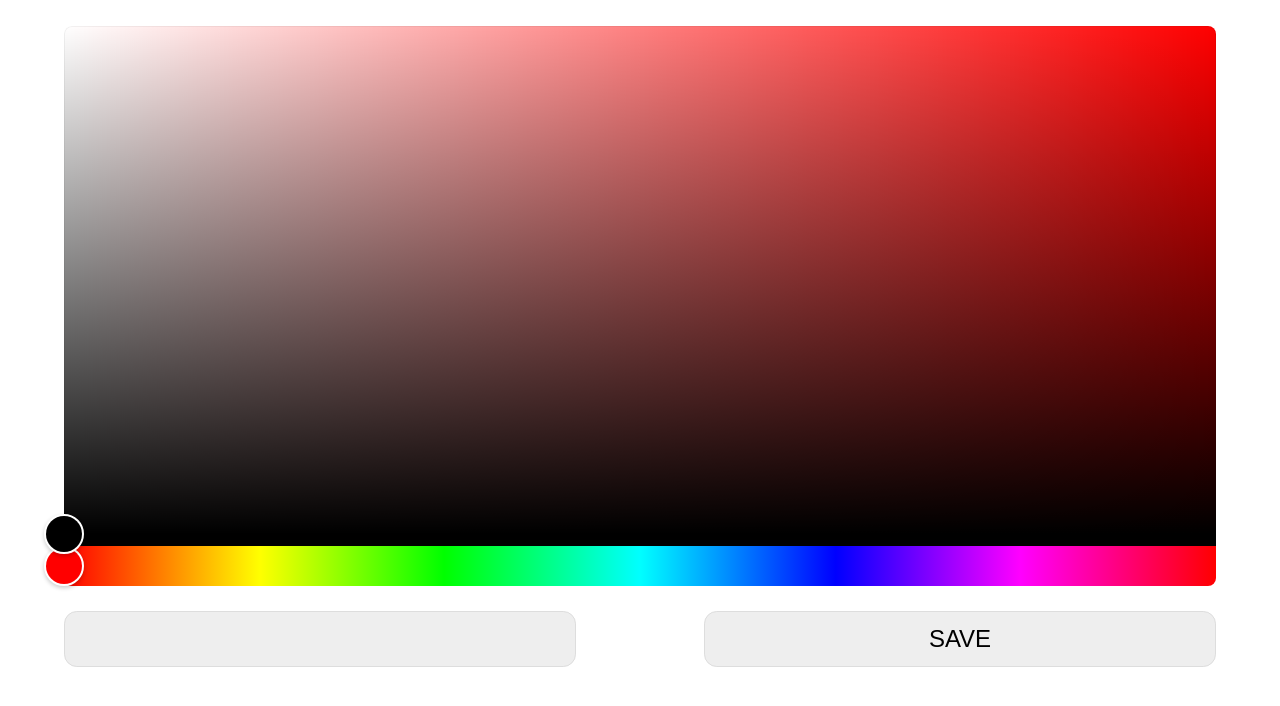
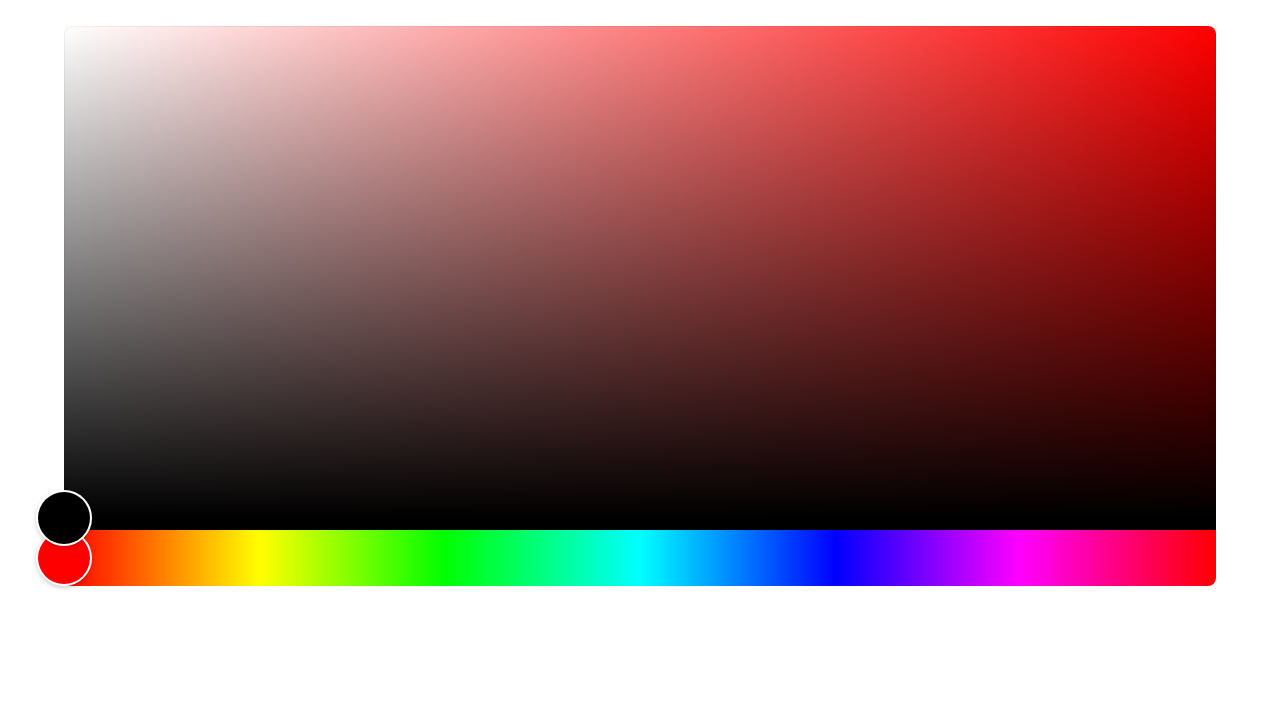
Before and after one commit to rmst/sirius, a React (Create React App) app in the folder webapp/: page / in a window 1280 px wide. Shown: the top 706 px of the page. Built offline with nearby package versions, Linux system fonts and the light colour scheme.

Commit message:
implement_ui_color_init

```diff
--- a/webapp/src/App.js
+++ b/webapp/src/App.js
@@ -14,9 +14,10 @@ function localScript(){
   window.postSetRequest = null
 
   console.log("CC", window.CURRENT_COLOR)
+  console.log("PC", window.PERSISTENT_COLOR)
   // get current color
   let frame = document.getElementById("frame")
-  frame.contentWindow.postMessage({type: "color", rgb: window.CURRENT_COLOR}, frame.src)
+  frame.contentWindow.postMessage({type: "color", current: window.CURRENT_COLOR, persistent: window.PERSISTENT_COLOR}, frame.src)
 
 
 
@@ -87,33 +88,6 @@ function localScript(){
   }, false);
 }
 
-window.addEventListener("message", (event) => {
-  // Do we trust the sender of this message?
-
-  // console.log("Embedded page received message from", event.origin)
-
-  if (! ["http://lampe.local", "http://192.168.99.139", "http://192.168.178.54"].includes(event.origin))
-    return;
-
-
-  if (event.data.type === "color"){
-    // TODO: need to back transform from raw RGB !!
-    // window.CURRENT_COLOR_HEX = rgbToHex(...event.data.rgb)
-    window.CURRENT_COLOR_HEX = "#FFFFFF"
-  } else {
-    // event.source is window.opener
-    // event.data is "hello there!"
-
-    // console.log("EVENT:", event.data)
-    API.initColor = event.data.initColor
-    API.send = (msg) => {event.source.postMessage(msg, event.origin)}
-
-    // init
-    API.send({type: "init", script: `(${localScript.toString()})();`})
-  }
-
-}, false);
-
 
 function hexToRgb(hex) {
   var [_, ...result] = /^#?([a-f\d]{2})([a-f\d]{2})([a-f\d]{2})$/i.exec(hex);
@@ -131,11 +105,15 @@ function rgbToHex(r, g, b) {
 
 function gammaCorrected(rgb, gamma=0.4){
   // assumes values in [0, 1]
-  let correctionExponent = 1/gamma;
-  return rgb.map( x => Math.pow(( x), correctionExponent) )
+  return rgb.map( x => Math.pow(x, 1/gamma) )
 }
 
-function customCorrection(rgb){
+function gammaCorrectedInv(rgb, gamma=0.4){
+  // assumes values in [0, 1]
+  return rgb.map( x => Math.pow(x, gamma) )
+}
+
+function colorCorrect(rgb){
   rgb = rgb.map( x => x / 255 )
 
   rgb = gammaCorrected(rgb)
@@ -149,25 +127,76 @@ function customCorrection(rgb){
   return rgb.map( x => Math.floor(x * 255) )
 }
 
+function colorCorrectInv(rgb){
+  rgb = rgb.map( x => x / 255 )
+
+  rgb = [
+    rgb[0],
+    rgb[1] / 0.65,
+    rgb[2] / 0.65,
+  ]
+
+  rgb = gammaCorrectedInv(rgb)
+
+  return rgb.map( x => Math.floor(x * 255) )
+}
+
+
+function smartTextColor(color){
+  return hexToRgb(color).reduce((a, x)=>a+x) < 3*255*0.8 ? "white" : "gray"
+}
 
 export default function App() {
   const [color, setColor] = useState("#000000");
+  const [persistentColor, setPersistentColor] = useState("#000000");
 
   useEffect(() => {
-    // init
-    setTimeout(() => {
-      setColor(window.CURRENT_COLOR_HEX)
-    }, 200)
+    window.addEventListener("message", (event) => {
+      // Do we trust the sender of this message?
+
+      // console.log("Embedded page received message from", event.origin)
+
+      if (! ["http://lampe.local", "http://192.168.99.139", "http://192.168.178.54"].includes(event.origin))
+        return;
+
+
+      if (event.data.type === "color"){
+        // TODO: need to back transform from raw RGB !!
+        setPersistentColor(rgbToHex(...colorCorrectInv(event.data.persistent)))
+        setColor(rgbToHex(...colorCorrectInv(event.data.current)))
+      } else {
+        // event.source is window.opener
+        // event.data is "hello there!"
+
+        // console.log("EVENT:", event.data)
+        API.initColor = event.data.initColor
+        API.send = (msg) => {event.source.postMessage(msg, event.origin)}
+
+        // init
+        API.send({type: "init", script: `(${localScript.toString()})();`})
+      }
+
+    }, false);
   }, [])
 
 
   function colorChange(hex){
     setColor(hex)
 
-    var rgb = hexToRgb(hex)
-    rgb = customCorrection(rgb)
-    API.send({type: "set", data: rgb})
+    let rgb = hexToRgb(hex)
+    let rgbRaw = colorCorrect(rgb)
+    API.send({type: "set", data: rgbRaw})
   }
+
+  function save(){
+    setPersistentColor(color)
+    API.send({type: "save"})
+  }
+
+  function restore(){
+    colorChange(persistentColor)
+  }
+
   return (
     <div className="App">
       <section className="colorpicker">
@@ -178,10 +207,11 @@ export default function App() {
         Current color is {color}
       </div> */}
 
-      <div className="buttons">
-      < HexColorInput color={color} onChange={colorChange} />
-
-        <button onClick={() => API.send({type: "save"})}>Save</button>
+      <div className="buttons" style={{visibility: color===persistentColor ? "hidden" : "visible"}}>
+      {/* < HexColorInput color={color} onChange={colorChange} /> */}
+        {/* <button style={{backgroundColor: color}}></button> */}
+        <div className="button" onClick={save}>Save <div style={{backgroundColor: color}}></div></div>
+        <div className="button" onClick={restore}>Restore <div style={{backgroundColor: persistentColor}}></div></div>
         {/* <button onClick={() => setColor("#556b2f")}>Choose green</button>
         <button onClick={() => setColor("#207bd7")}>Choose blue</button> */}
       </div>
--- a/webapp/src/index.css
+++ b/webapp/src/index.css
@@ -45,25 +45,25 @@ body {
 
 
 .colorpicker .react-colorful__hue {
-  height: 5vh;
+  height: 7vh;
 }
 
 .colorpicker .react-colorful__hue-pointer,
 .colorpicker .react-colorful__saturation-pointer {
-  width: 5vh;
-  height: 5vh;
+  width: 7vh;
+  height: 7vh;
   /* border-radius: 10vh; */
 }
 
 .buttons {
   /* margin-top: 1vh; */
   display: flex;
-    justify-content: space-between;
-    width: 90vw;
-    /* height: 70vh; */
-    margin: 5vw;
-    margin-top: 2vmax;
-    margin-bottom: 2vmax;
+  justify-content: space-around;
+  width: 90vw;
+  /* height: 70vh; */
+  margin: 5vw;
+  margin-top: 3vmax;
+  margin-bottom: 2vmax;
 }
 
 input {
@@ -90,14 +90,20 @@ input:focus {
 }
 
 
-button {
-  /* display: block; */
+.button {
+  display: flex;
+  align-items: center;
+  justify-content: center;
+
   box-sizing: border-box;
   width: 40vw;
-  height: 7vh;
+  /* width: 100%; */
+  height: 8vh;
   /* margin: 4vw; */
   /* padding: 1vw; */
-  border: 1px solid #ddd;
+  border: 1vmin solid rgba(0, 0, 0, 0.01);
+  /* border: 1vmin solid #ddd; */
+  /* border: 0; */
   border-radius: 1vw;
   background: #eee;
   outline: none;
@@ -105,8 +111,33 @@ button {
   font-size: 3vh;
   text-transform: uppercase;
   text-align: center;
+  user-select: none;
+
+  /* vertical-align: middle; */
+
+  color: rgb(116, 116, 116);
+}
+
+.button:active {
+  border-color: rgba(0, 0, 0, 0.3);
+}
+/* .buttons div span {
+  display: inline-block;
+  vertical-align: middle;
+  height: 100%;
+} */
+
+.button div {
+  margin-left: 2vh;
+  display: inline-block;
+  width: 3vh;
+  height: 3vh;
+  border-radius: 3vh;
+
+  background: black;
+  border: 0.5vmin solid rgba(0, 0, 0, 0.05);
 }
 
 button:focus {
-  border-color: #4298ef;
+  /* border-color: #4298ef; */
 }
```
Also changed, not shown: 1 other file (tests, documents, lock files or other folders).
